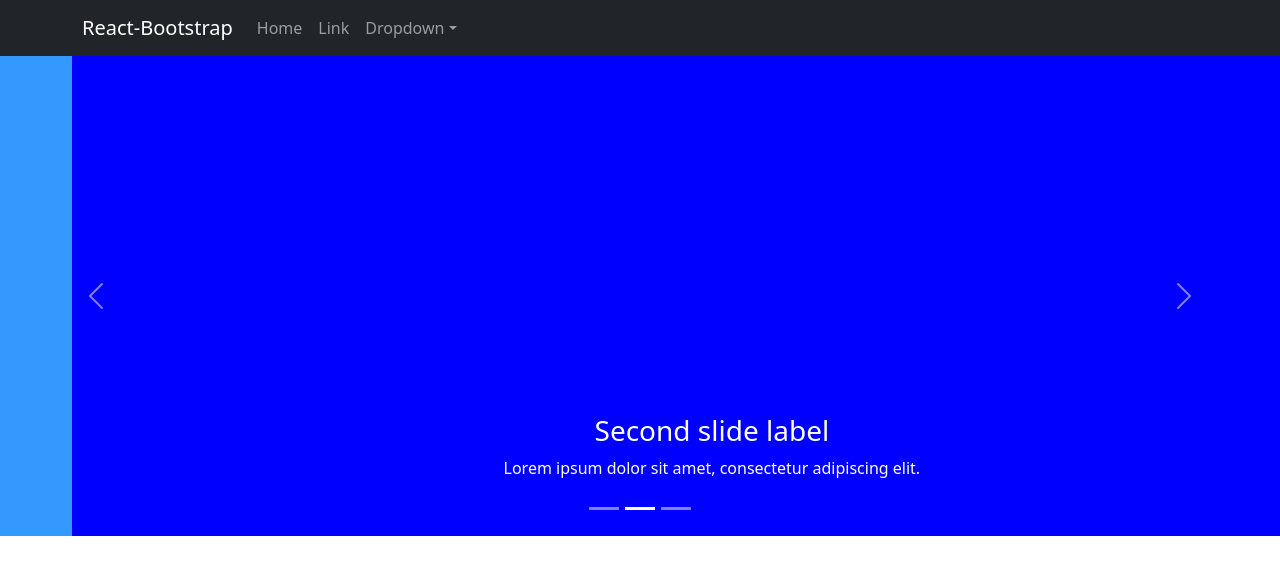
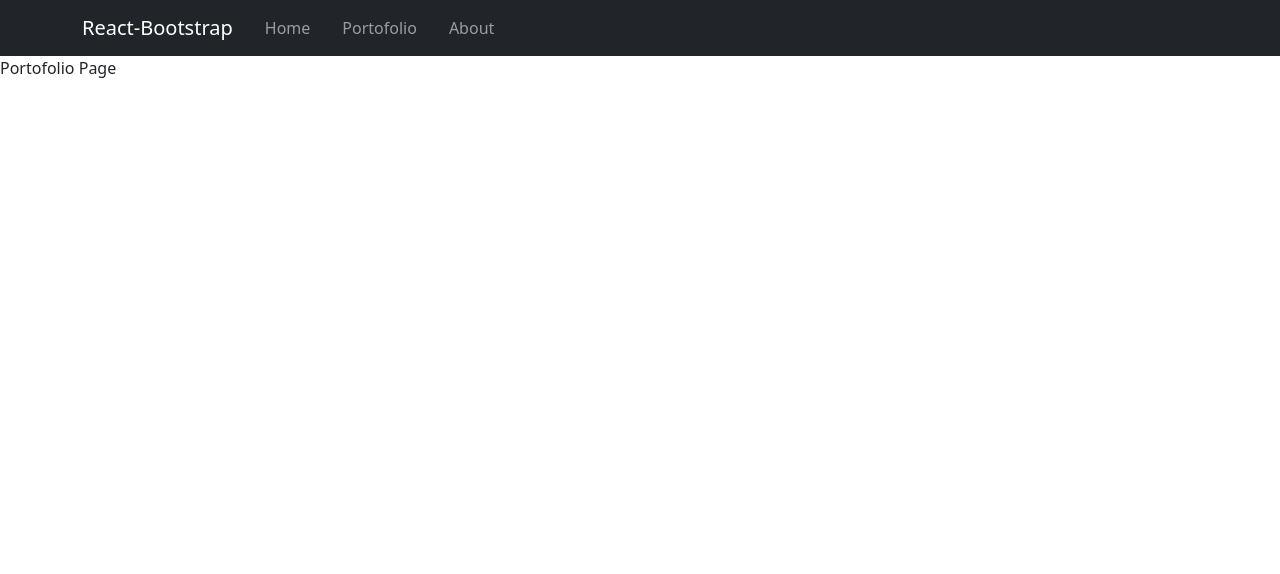
Before and after one commit to CristiScarlat/React-json-server-boilerplate, a React (Create React App) app in the folder client/: page /portofolio in a window 1280 px wide. Shown: the top 574 px of the page. Built offline with nearby package versions, Linux system fonts and the light colour scheme.

Commit message:
add router

```diff
--- a/client/package.json
+++ b/client/package.json
@@ -10,6 +10,7 @@
     "react": "^17.0.2",
     "react-bootstrap": "^2.1.2",
     "react-dom": "^17.0.2",
+    "react-router-dom": "^6.2.1",
     "react-scripts": "4.0.3",
     "sass": "^1.43.4",
     "web-vitals": "^1.1.2"
--- a/client/src/App.js
+++ b/client/src/App.js
@@ -2,13 +2,22 @@ import React from 'react'
 import './App.scss';
 import Home from './pages/home';
 import Header from './components/header/header';
+import { BrowserRouter as Router, Routes, Route } from 'react-router-dom';
+import Portofolio from './pages/portofolio';
+import About from './pages/about';
 
 function App() {
 
   return (
     <div className="App">
+      <Router>
       <Header />
-      <Home/>
+        <Routes>
+          <Route index path='/' element={<Home/>}/>
+          <Route path='portofolio' element={<Portofolio/>}/>
+          <Route path='about' element={<About/>}/>
+        </Routes>
+      </Router>
     </div>
   );
 }
--- /dev/null
+++ b/client/src/components/header/header.css
@@ -0,0 +1,7 @@
+.custom-nav-link {
+    display: block;
+    padding: 0.5rem 1rem;
+    color: rgba(255,255,255,.55);
+    text-decoration: none;
+    transition: color .15s ease-in-out,background-color .15s ease-in-out,border-color .15s ease-in-out;
+}
--- a/client/src/components/header/header.jsx
+++ b/client/src/components/header/header.jsx
@@ -1,5 +1,7 @@
 import React from 'react';
 import { Navbar, Container, Nav, NavDropdown } from 'react-bootstrap';
+import { Link } from 'react-router-dom';
+import './header.css';
 
 const Header = () => {
     return (
@@ -9,15 +11,16 @@ const Header = () => {
                 <Navbar.Toggle aria-controls="basic-navbar-nav" />
                 <Navbar.Collapse id="basic-navbar-nav">
                     <Nav className="me-auto">
-                        <Nav.Link href="#home">Home</Nav.Link>
-                        <Nav.Link href="#link">Link</Nav.Link>
-                        <NavDropdown title="Dropdown" id="basic-nav-dropdown">
+                        <Link to="/" className="custom-nav-link">Home</Link>
+                        <Link to="/portofolio" className="custom-nav-link">Portofolio</Link>
+                        <Link to="/about" className="custom-nav-link">About</Link>
+                        {/* <NavDropdown title="Dropdown" id="basic-nav-dropdown">
                             <NavDropdown.Item href="#action/3.1">Action</NavDropdown.Item>
                             <NavDropdown.Item href="#action/3.2">Another action</NavDropdown.Item>
                             <NavDropdown.Item href="#action/3.3">Something</NavDropdown.Item>
                             <NavDropdown.Divider />
                             <NavDropdown.Item href="#action/3.4">Separated link</NavDropdown.Item>
-                        </NavDropdown>
+                        </NavDropdown> */}
                     </Nav>
                 </Navbar.Collapse>
             </Container>
--- /dev/null
+++ b/client/src/pages/about.jsx
@@ -0,0 +1,6 @@
+
+const About = () => {
+    return <div>About Page</div>
+}
+
+export default About
--- /dev/null
+++ b/client/src/pages/portofolio.jsx
@@ -0,0 +1,6 @@
+
+const Portofolio = () => {
+    return <div>Portofolio Page</div>
+}
+
+export default Portofolio
```
Also changed, not shown: 1 other file (tests, documents, lock files or other folders).
